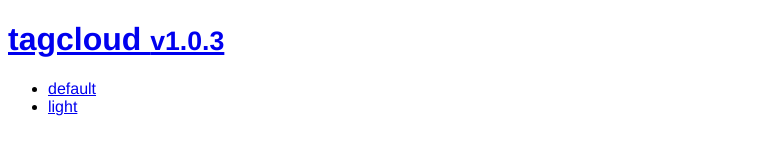
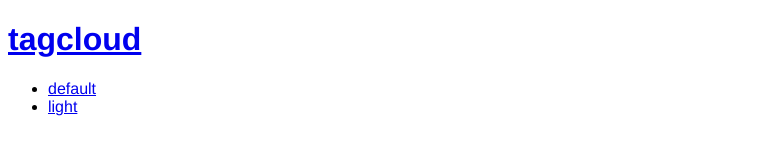
Before and after one commit to cong-min/TagCloud, a plain HTML site: page demo.html in a window 1280 px wide. Shown: the top 160 px of the page, without its empty margins (0-765 px from the left). Drawn offline with Linux system fonts and the light colour scheme.

Commit message:
release v1.0.3-refactor

```diff
--- a/demo.html
+++ b/demo.html
@@ -24,7 +24,7 @@
     </style>
 </head>
 <body>
-    <h1><a href="http://github.com/mcc108/tagcloud">tagcloud <small>v1.0.3</small></a></h1>
+    <h1><a href="http://github.com/mcc108/tagcloud">tagcloud</a></h1>
     <!-- 主题样式切换 -->
     <ul>
         <li><a href="#" onclick="toDefault()">default</a></li>
```
Also changed, not shown: README.md.
